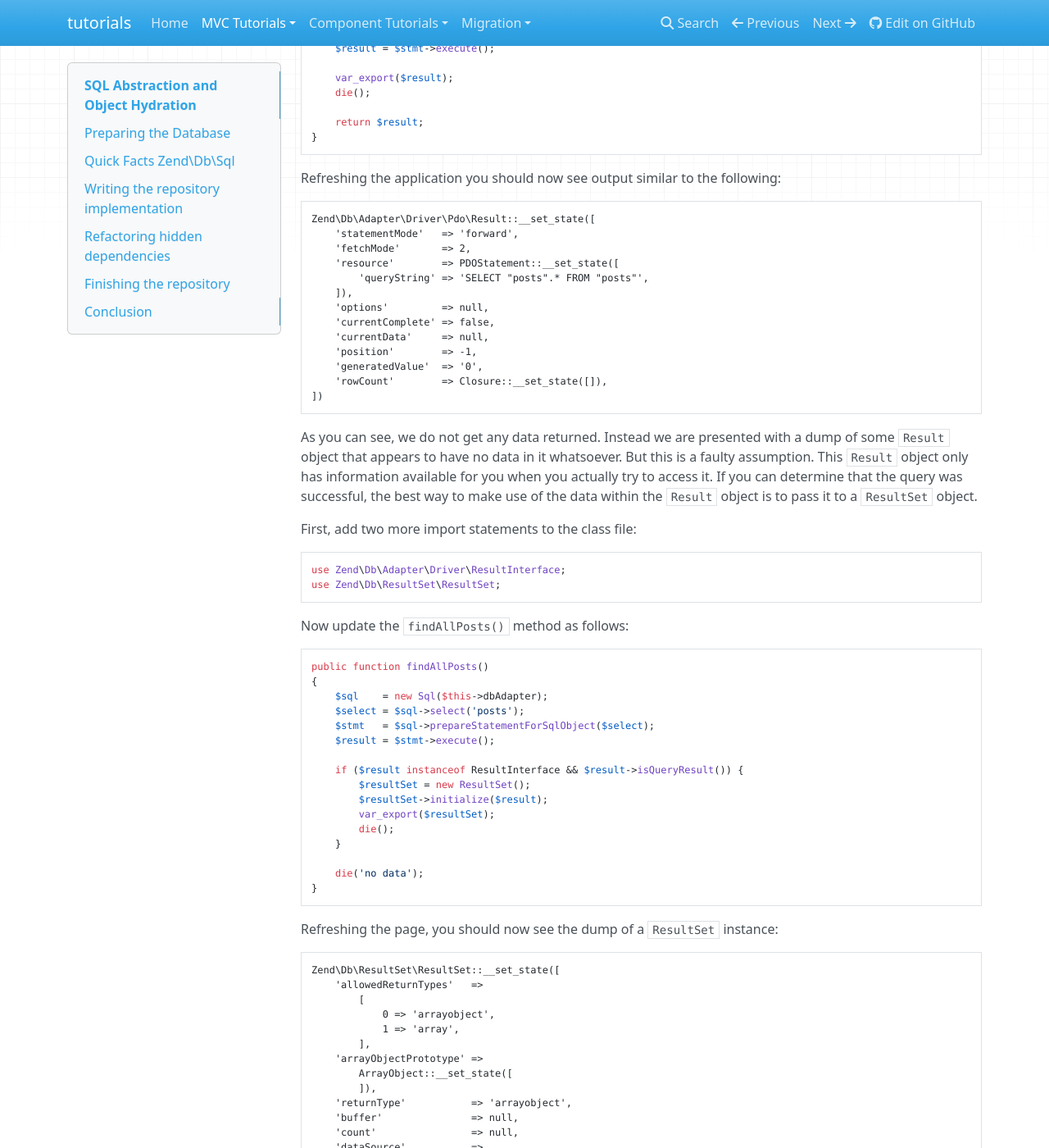
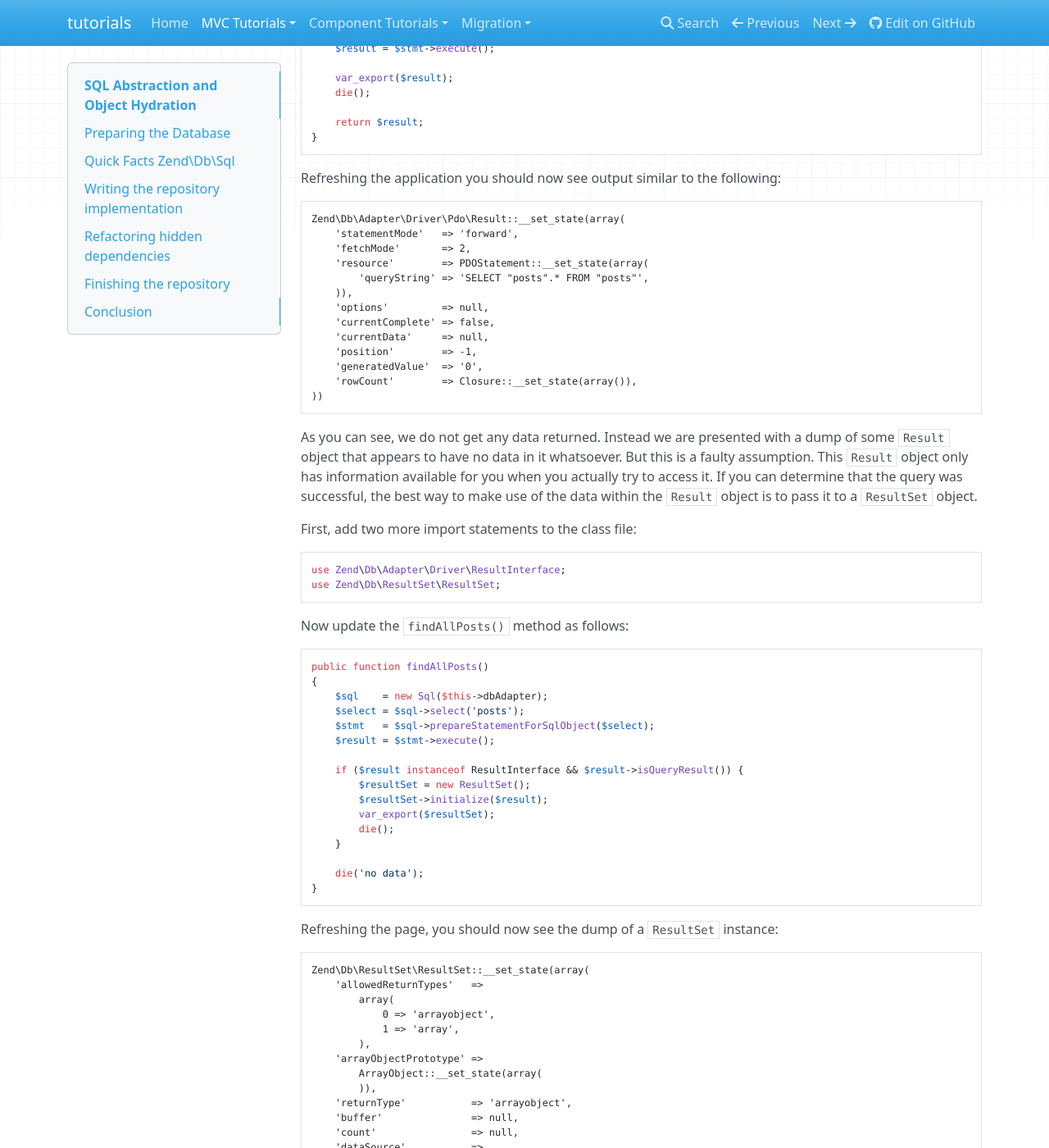
Before and after one commit to laminas/tutorials, an MkDocs documentation site: the page built from doc/book/in-depth-guide/zend-db-sql-zend-hydrator.md, in a window 1280 px wide and 1400 px high, scrolled down 5033 px. Shown: the whole window at 82% size. Built offline with MkDocs 1.6.1, drawn with Linux system fonts in a browser that asks for light colours; nearby versions of some CDN libraries; old or Windows-style settings are respelled for this version of MkDocs; some of the changed text lies outside the part shown.

Commit message:
Reverted one set of long -> short array notations
Because this was representing output of var_dump, which *never* uses short array
notation.

````diff
--- a/doc/book/in-depth-guide/zend-db-sql-zend-hydrator.md
+++ b/doc/book/in-depth-guide/zend-db-sql-zend-hydrator.md
@@ -293,19 +293,19 @@ public function findAllPosts()
 Refreshing the application you should now see output similar to the following:
 
 ```text
-Zend\Db\Adapter\Driver\Pdo\Result::__set_state([
+Zend\Db\Adapter\Driver\Pdo\Result::__set_state(array(
     'statementMode'   => 'forward',
     'fetchMode'       => 2,
-    'resource'        => PDOStatement::__set_state([
+    'resource'        => PDOStatement::__set_state(array(
         'queryString' => 'SELECT "posts".* FROM "posts"',
-    ]),
+    )),
     'options'         => null,
     'currentComplete' => false,
     'currentData'     => null,
     'position'        => -1,
     'generatedValue'  => '0',
-    'rowCount'        => Closure::__set_state([]),
-])
+    'rowCount'        => Closure::__set_state(array()),
+))
 ```
 
 As you can see, we do not get any data returned. Instead we are presented with a
@@ -346,38 +346,38 @@ public function findAllPosts()
 Refreshing the page, you should now see the dump of a `ResultSet` instance:
 
 ```text
-Zend\Db\ResultSet\ResultSet::__set_state([
+Zend\Db\ResultSet\ResultSet::__set_state(array(
     'allowedReturnTypes'   =>
-        [
+        array(
             0 => 'arrayobject',
             1 => 'array',
-        ],
+        ),
     'arrayObjectPrototype' =>
-        ArrayObject::__set_state([
-        ]),
+        ArrayObject::__set_state(array(
+        )),
     'returnType'           => 'arrayobject',
     'buffer'               => null,
     'count'                => null,
     'dataSource'           =>
-        Zend\Db\Adapter\Driver\Pdo\Result::__set_state([
+        Zend\Db\Adapter\Driver\Pdo\Result::__set_state(array(
             'statementMode'   => 'forward',
             'fetchMode'       => 2,
             'resource'        =>
-                PDOStatement::__set_state([
+                PDOStatement::__set_state(array(
                     'queryString' => 'SELECT "album".* FROM "album"',
-                ]),
+                )),
             'options'         => null,
             'currentComplete' => false,
             'currentData'     => null,
             'position'        => -1,
             'generatedValue'  => '0',
             'rowCount'        =>
-                Closure::__set_state([
-                ]),
-        ]),
+                Closure::__set_state(array(
+                )),
+        )),
     'fieldCount'           => 3,
     'position'             => 0,
-])
+))
 ```
 
 Of particular interest is the `returnType` property, which has a value of
````
